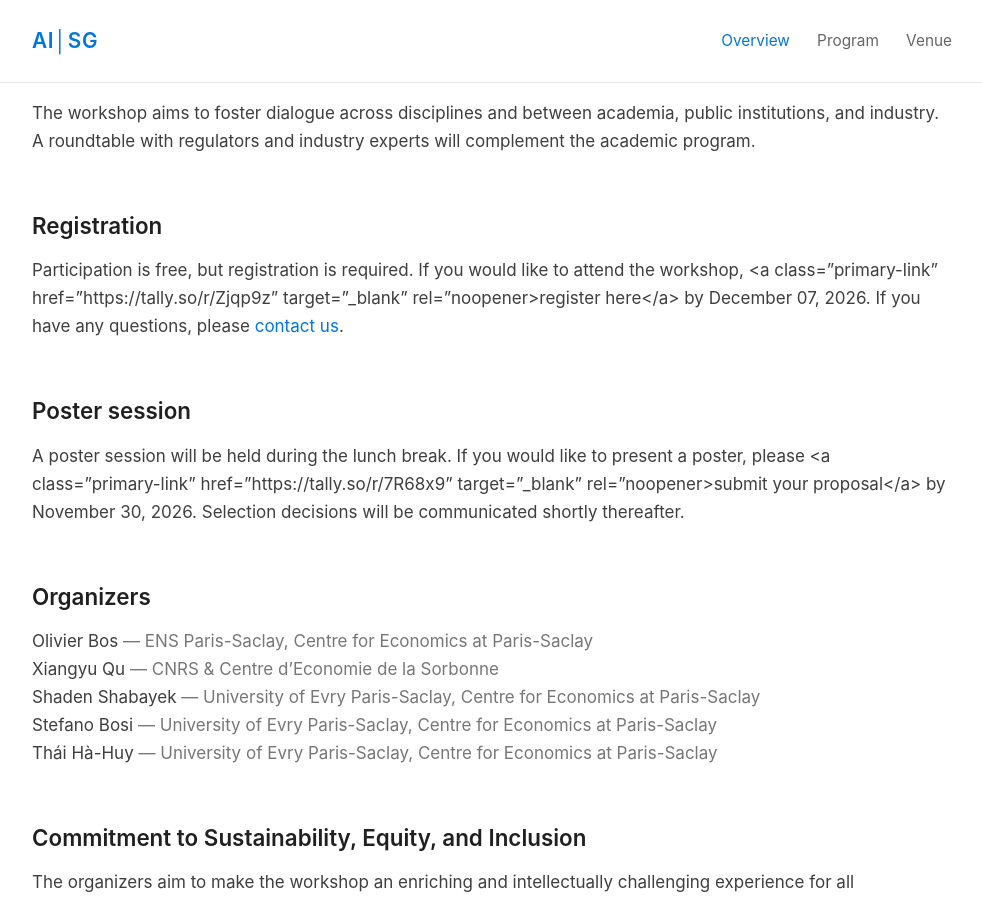
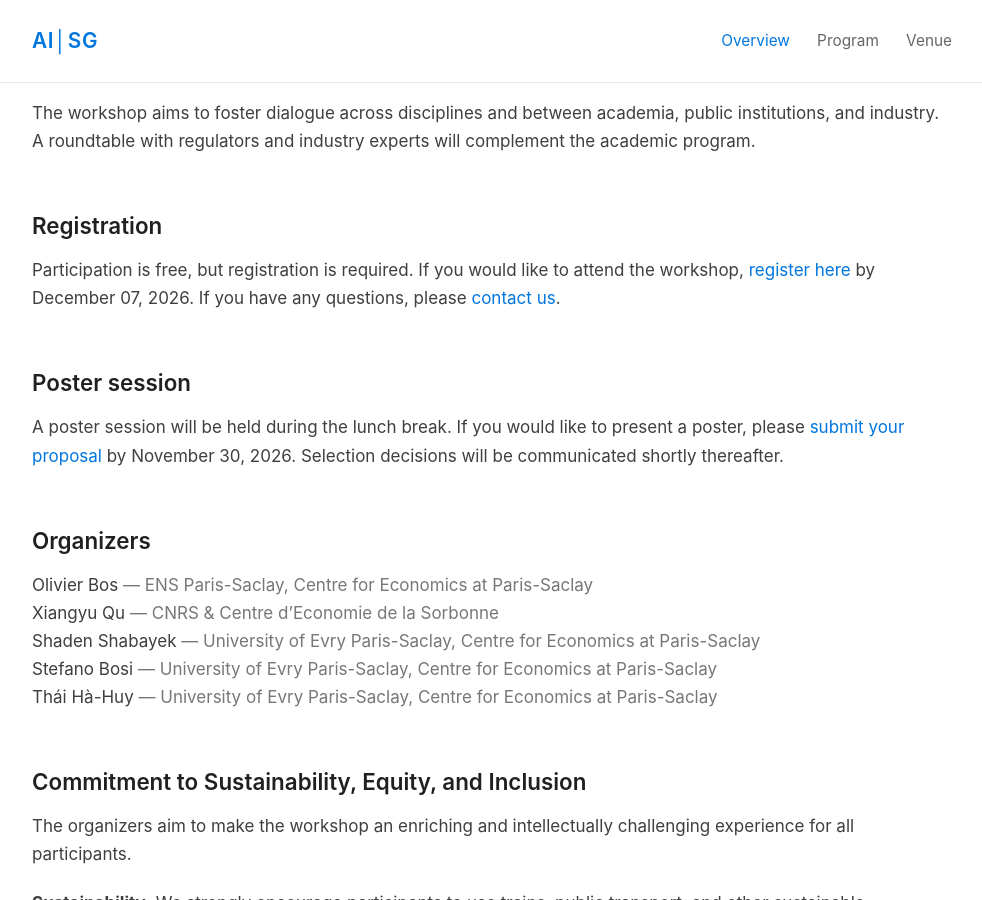
Before and after one commit to ai-society-governance/ai-society-governance.github.io, a Jekyll site: the page built from index.md, in a window 1280 px wide and 900 px high, scrolled down 523 px. Shown: the whole window, without its empty margins (148-1130 px from the left). Built offline with Jekyll 4.4.1, drawn with Linux system fonts in a browser that asks for light colours; our own code applies the rules of GitHub Pages for plain Markdown files.

Commit message:
Fix formatting in index.md for registration and poster session

```diff
--- a/index.md
+++ b/index.md
@@ -20,11 +20,11 @@ The workshop aims to foster dialogue across disciplines and between academia, pu
 
 ## Registration
 
-Participation is free, but registration is required. If you would like to attend the workshop, <a class="primary-link" href="https://tally.so/r/Zjqp9z" target="_blank" rel="noopener>register here</a> by December 07, 2026. If you have any questions, please <a class="primary-link" href="ai-sg@ens-paris-saclay.fr">contact us</a>.
+Participation is free, but registration is required. If you would like to attend the workshop, <a class="primary-link" href="https://tally.so/r/Zjqp9z" target="_blank" rel="noopener">register here</a> by December 07, 2026. If you have any questions, please <a class="primary-link" href="ai-sg@ens-paris-saclay.fr">contact us</a>.
 
 ## Poster session
 
-A poster session will be held during the lunch break. If you would like to present a poster, please <a class="primary-link" href="https://tally.so/r/7R68x9" target="_blank" rel="noopener>submit your proposal</a> by November 30, 2026. Selection decisions will be communicated shortly thereafter.
+A poster session will be held during the lunch break. If you would like to present a poster, please <a class="primary-link" href="https://tally.so/r/7R68x9" target="_blank" rel="noopener">submit your proposal</a> by November 30, 2026. Selection decisions will be communicated shortly thereafter.
 <!-- A poster session will be held during the lunch break. If you would like to present a poster, please <a class="primary-link" href="mailto:mail">ai-sg@ens-paris-saclay.fr</a> us a title and short abstract by November 30, 2026. Selection decisions will be communicated shortly thereafter. -->
 
 ## Organizers
```
